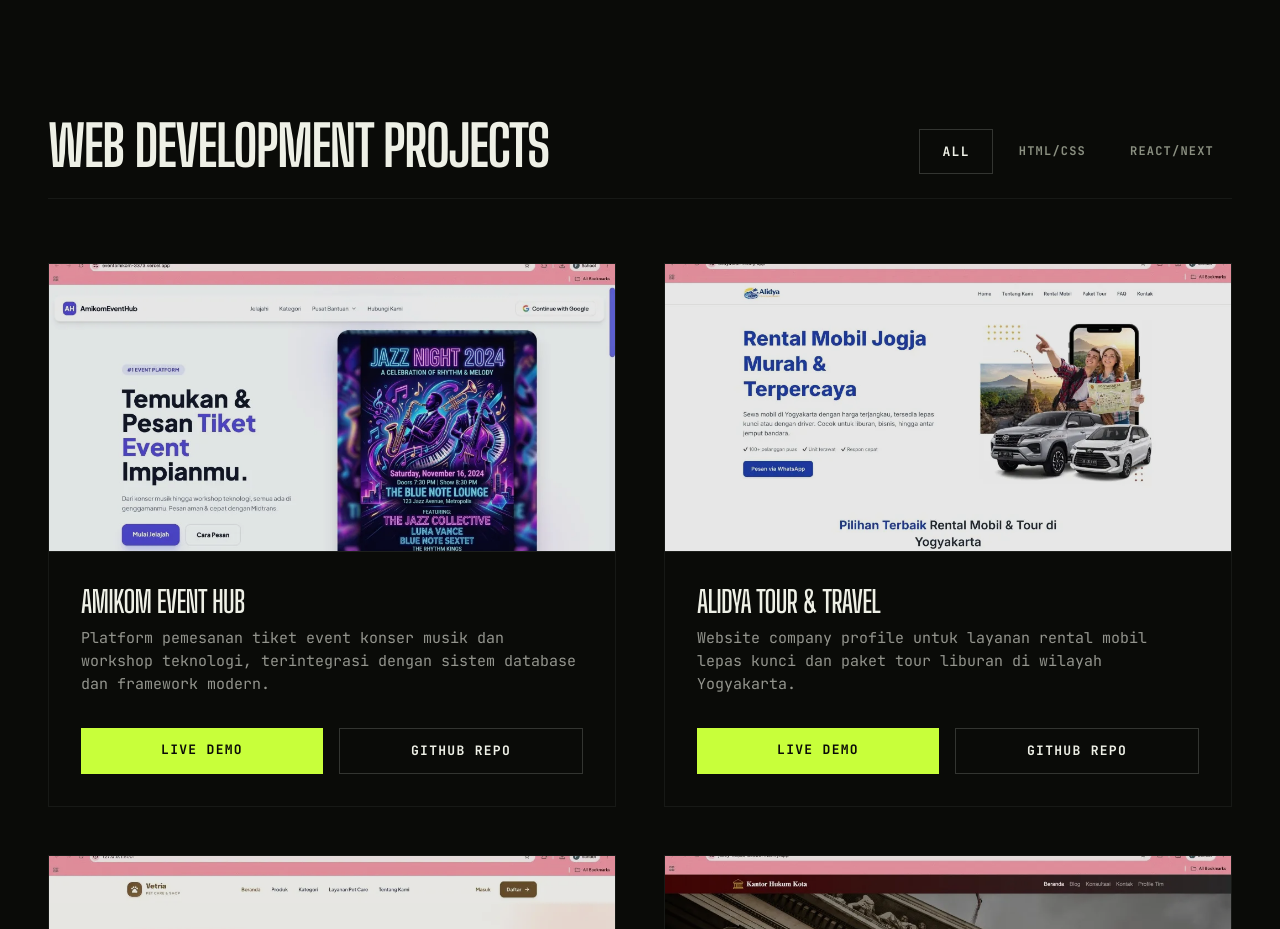
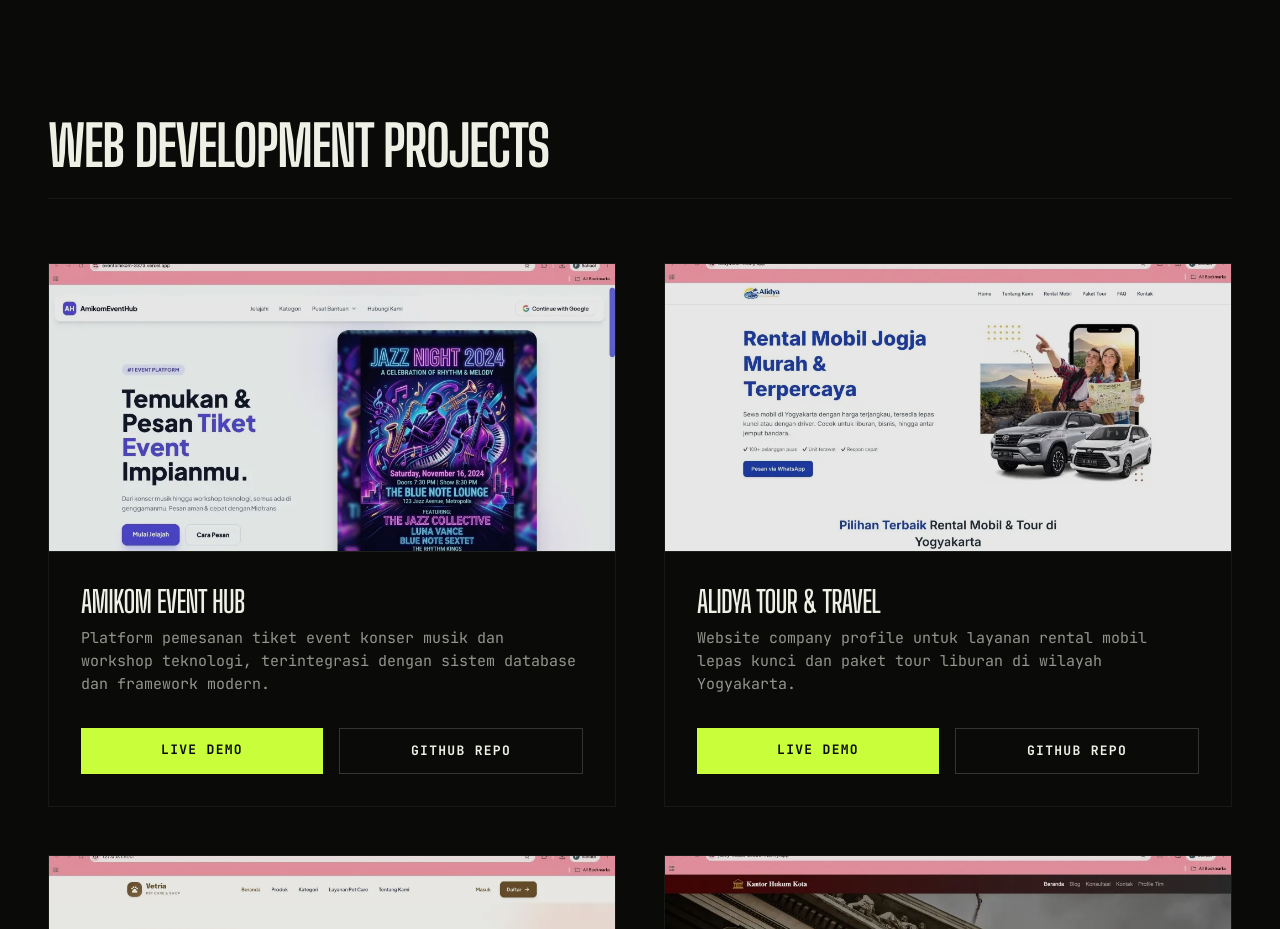
Before and after one commit to zaenurizaa/portfolio-nailah, a Next.js app: page / in a window 1280 px wide. Shown: the part 1520-2449 px from the top of the page. Built offline with nearby package versions, Linux system fonts and the light colour scheme.

Commit message:
Remove project filters as requested

```diff
--- a/src/app/page.tsx
+++ b/src/app/page.tsx
@@ -153,11 +153,6 @@ export default function Home() {
           <div className="flex flex-col md:flex-row justify-between items-start md:items-end gap-6 border-b border-[rgba(238,240,230,0.06)] pb-6">
             <div>
               <h2 className="font-display text-[2.5rem] md:text-[3.5rem] font-bold text-[var(--color-bone)] uppercase tracking-tight leading-none">Web Development Projects</h2>
-            </div>
-            <div className="flex flex-wrap gap-2 w-full md:w-auto">
-              <button className="btn-secondary border-[var(--color-volt-lime)] text-[var(--color-volt-lime)] flex-1 md:flex-none">All</button>
-              <button className="btn-ghost flex-1 md:flex-none">HTML/CSS</button>
-              <button className="btn-ghost flex-1 md:flex-none">React/Next</button>
             </div>
           </div>
 
```
